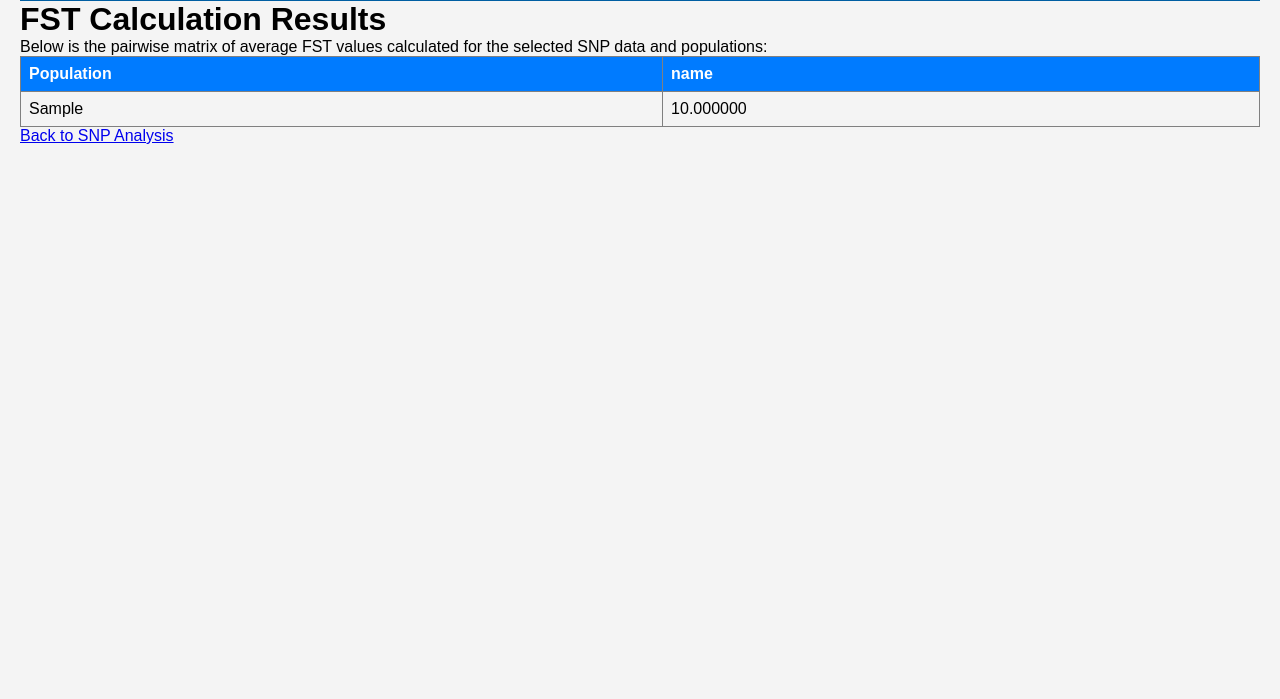
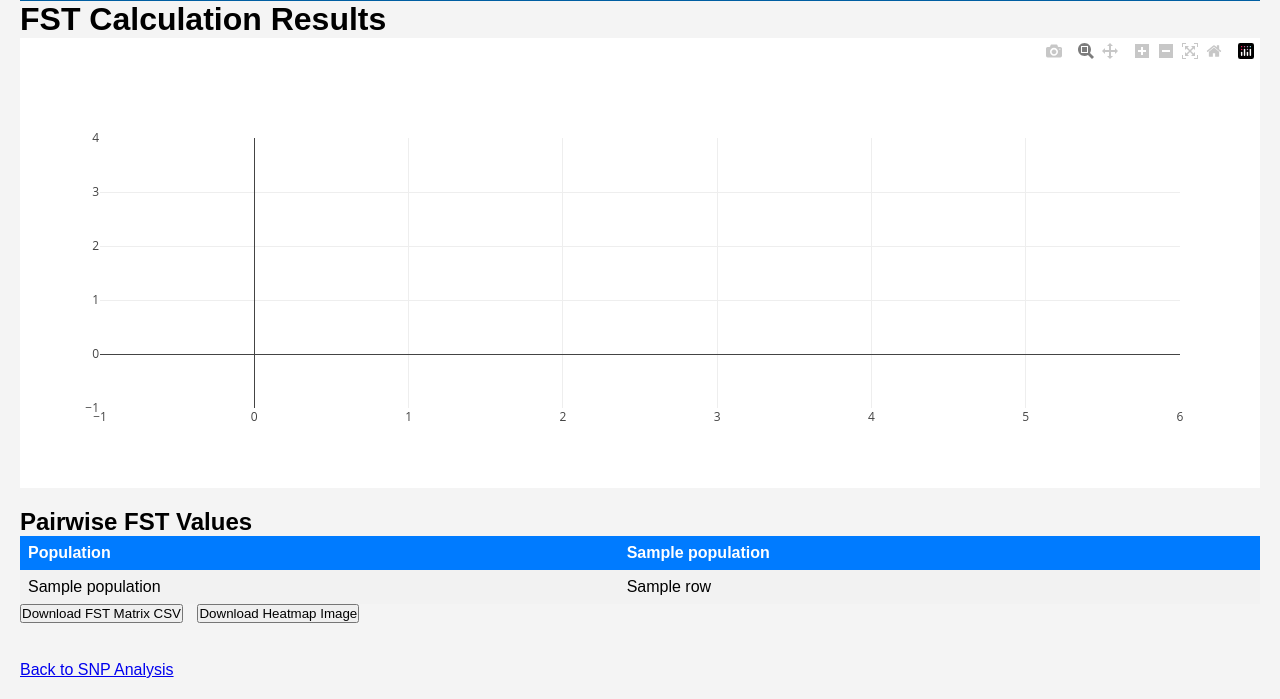
Before and after one commit to Djinho/Population-Genetics-Web-Tool, a Flask app: template app/templates/snp_fst.html in a window 1280 px wide. Shown: the part 144-843 px from the top of the page. Before the commit the page ends 288 px from the top, so only its background shows below. Run offline with Flask 3, Linux system fonts and the light colour scheme; the template is opened without the code that fills it: most values are stand-ins (such as "Sample title", 1, 10 or a date in 2020); some libraries are stand-ins or nearby versions.

Commit message:
snp_fst.html
Updated to allow heatmap visualisation and downloads for the matrix table as a csv or image.

```diff
--- a/app/templates/snp_fst.html
+++ b/app/templates/snp_fst.html
@@ -1,4 +1,3 @@
-
 {% extends "layout.html" %}
 {% block content %}
 <!DOCTYPE html>
@@ -8,31 +7,39 @@
     <meta name="viewport" content="width=device-width, initial-scale=1.0">
     <title>FST Results - GenomePop Analytics</title>
     <link rel="stylesheet" href="{{ url_for('static', filename='css/style.css') }}">
+    <script src="https://cdn.plot.ly/plotly-latest.min.js"></script>
 </head>
 <body>
     <h1>FST Calculation Results</h1>
-    <p>Below is the pairwise matrix of average FST values calculated for the selected SNP data and populations:</p>
-    <table border="1">
-        <thead>
+    <div id="fstHeatmap" style="margin-bottom: 20px;"></div>
+    <script type="text/javascript">
+        var fstHeatmapData = {{ fst_heatmap_json | safe }};
+        Plotly.react('fstHeatmap', fstHeatmapData.data, fstHeatmapData.layout);
+    </script>
+
+    <h2>Pairwise FST Values</h2>
+    <table>
         <tr>
             <th>Population</th>
-                {% for population in fst_values.keys() %}
+            {% for population in selected_populations %}
                 <th>{{ population }}</th>
             {% endfor %}
         </tr>
-        </thead>
-        <tbody>
-            {% for pop1, values in fst_values.items() %}
+        {% for row in fst_matrix_list %}
             <tr>
-                    <td>{{ pop1 }}</td>
-                    {% for pop2 in fst_values.keys() %}
-                        <td>{{ '%0.6f' | format(values.get(pop2, 'N/A')) }}</td>
+                <td>{{ row['Population'] }}</td>
+                {% for population in selected_populations %}
+                    <td>{{ row[population] }}</td>
                 {% endfor %}
             </tr>
         {% endfor %}
-        </tbody>
     </table>
-    <a href="/snp-analysis">Back to SNP Analysis</a>
+
+    <!-- Using a button element for 'Download FST Matrix CSV' -->
+    <button onclick="location.href='{{ url_for('download_route', filename=fst_matrix_csv_filename) }}'" style="margin-right: 10px;">Download FST Matrix CSV</button>
+    <button onclick="Plotly.downloadImage('fstHeatmap', {format: 'png', filename: 'fst_heatmap'})">Download Heatmap Image</button><br><br>
+    <!-- Adding some space before 'Back to SNP Analysis' -->
+    <a href="/snp-analysis" style="display:block; margin-top:20px;">Back to SNP Analysis</a>
 </body>
 </html>
 {% endblock %}
```
Lines whose indentation alone changed are shown as unchanged.
